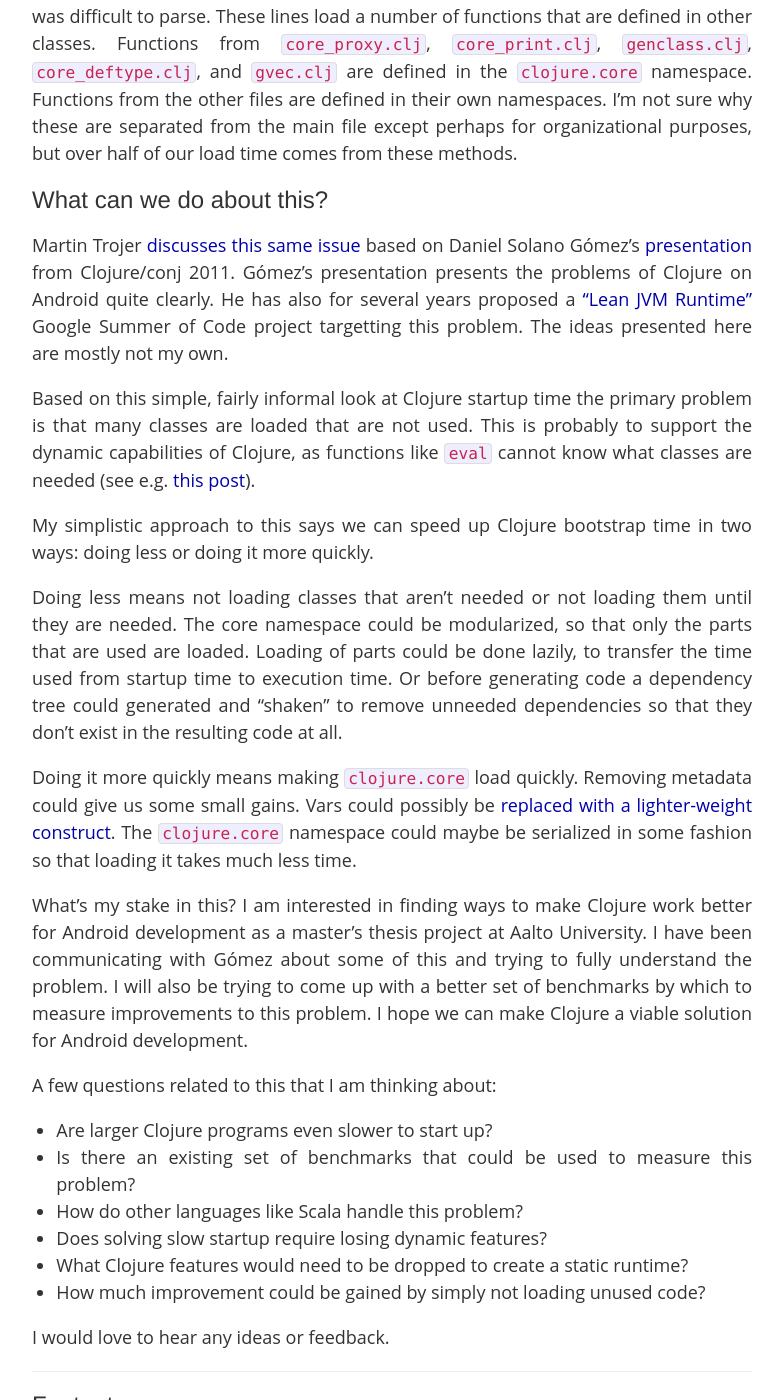
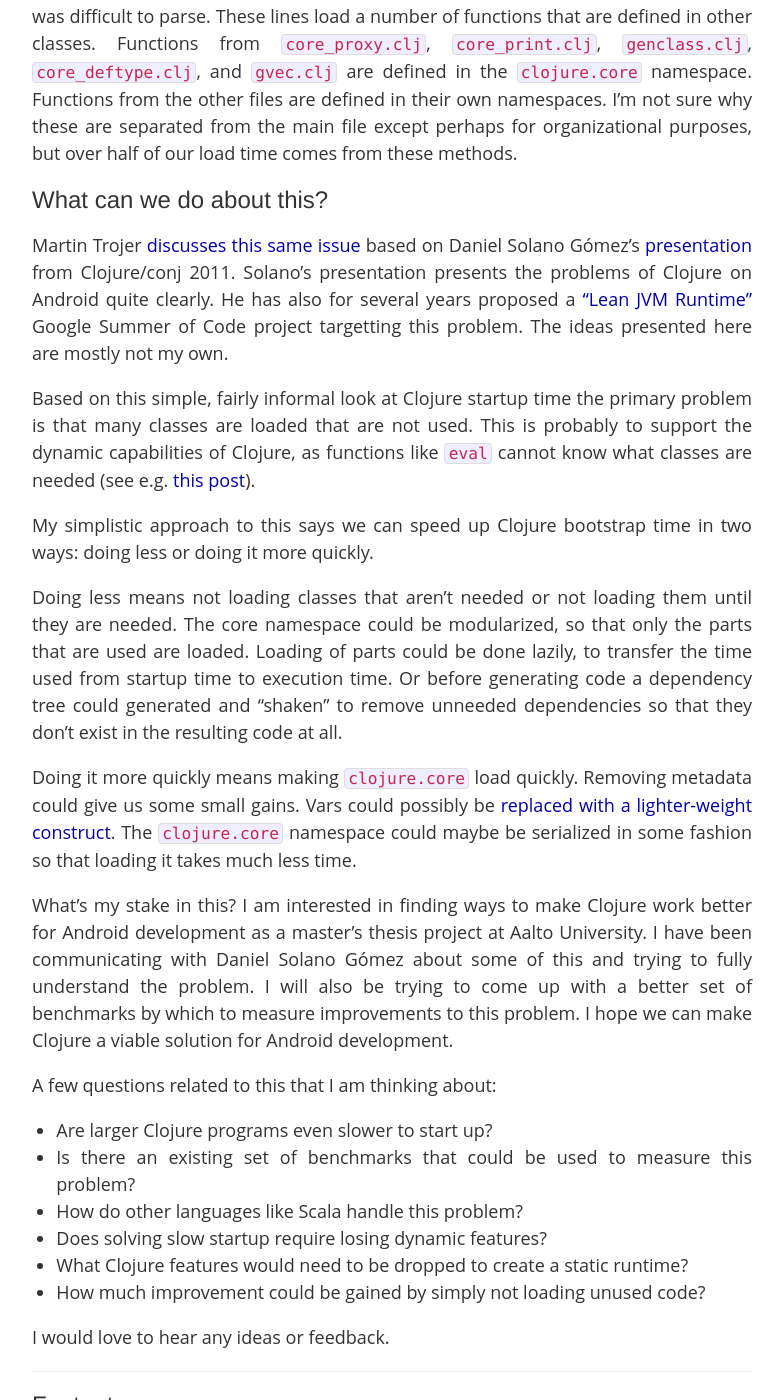
Before and after one commit to hoodunit/hoodunit.github.io, a Jekyll site: the page built from _posts/2014-02-25-clojure-bootstrapping.md, in a window 1280 px wide and 1400 px high, scrolled down 8510 px. Shown: the whole window, without its empty margins (248-1031 px from the left). Built offline with Jekyll 4.4.1, drawn with Linux system fonts in a browser that asks for light colours; Markdown is read by kramdown in place of the engine named in the settings; comment, search, counter and statistics services are not loaded; some of the changed text lies outside the part shown.

Commit message:
Correct Solano's name

```diff
--- a/_posts/2014-02-25-clojure-bootstrapping.md
+++ b/_posts/2014-02-25-clojure-bootstrapping.md
@@ -332,7 +332,7 @@
 
 ### What can we do about this?
 
-Martin Trojer [discusses this same issue](http://martinsprogrammingblog.blogspot.fi/2012/02/why-is-clojure-so-slow.html) based on Daniel Solano Gómez's [presentation](https://github.com/relevance/clojure-conj/blob/master/2011-slides/daniel-solano-gómez-clojure-and-android.pdf) from Clojure/conj 2011. Gómez's presentation presents the problems of Clojure on Android quite clearly. He has also for several years proposed a ["Lean JVM Runtime"](http://dev.clojure.org/display/community/Project+Ideas#ProjectIdeas-LeanJVMRuntime) Google Summer of Code project targetting this problem. The ideas presented here are mostly not my own.
+Martin Trojer [discusses this same issue](http://martinsprogrammingblog.blogspot.fi/2012/02/why-is-clojure-so-slow.html) based on Daniel Solano Gómez's [presentation](https://github.com/relevance/clojure-conj/blob/master/2011-slides/daniel-solano-gómez-clojure-and-android.pdf) from Clojure/conj 2011. Solano's presentation presents the problems of Clojure on Android quite clearly. He has also for several years proposed a ["Lean JVM Runtime"](http://dev.clojure.org/display/community/Project+Ideas#ProjectIdeas-LeanJVMRuntime) Google Summer of Code project targetting this problem. The ideas presented here are mostly not my own.
 
 Based on this simple, fairly informal look at Clojure startup time the primary problem is that many classes are loaded that are not used. This is probably to support the dynamic capabilities of Clojure, as functions like `eval` cannot know what classes are needed (see e.g. [this post](http://blog.fogus.me/2011/07/29/compiling-clojure-to-javascript-pt-2-why-no-eval/)).
 
@@ -342,7 +342,7 @@
 
 Doing it more quickly means making `clojure.core` load quickly. Removing metadata could give us some small gains. Vars could possibly be [replaced with a lighter-weight construct](http://dev.clojure.org/pages/viewpage.action?pageId=950293). The `clojure.core` namespace could maybe be serialized in some fashion so that loading it takes much less time.
 
-What's my stake in this? I am interested in finding ways to make Clojure work better for Android development as a master's thesis project at Aalto University. I have been communicating with Gómez about some of this and trying to fully understand the problem. I will also be trying to come up with a better set of benchmarks by which to measure improvements to this problem. I hope we can make Clojure a viable solution for Android development.
+What's my stake in this? I am interested in finding ways to make Clojure work better for Android development as a master's thesis project at Aalto University. I have been communicating with Daniel Solano Gómez about some of this and trying to fully understand the problem. I will also be trying to come up with a better set of benchmarks by which to measure improvements to this problem. I hope we can make Clojure a viable solution for Android development.
 
 A few questions related to this that I am thinking about:
 
@@ -366,5 +366,6 @@
 -----
 
 Edit 2014-2-26: Corrected which external functions are defined in clojure.core.
+Edit 2014-3-02: Corrected Daniel Solano Gómez's name.
 
 -----
```
